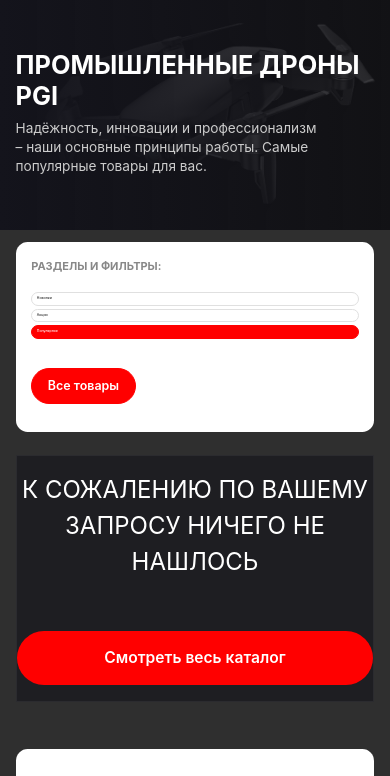
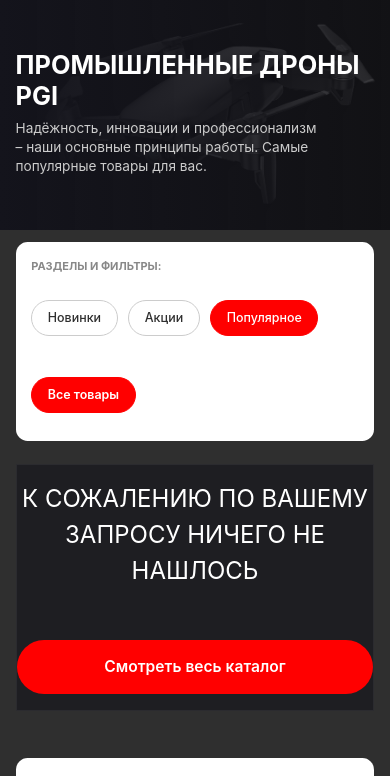
Before and after one commit to Petrbrok/pgi-drones, a website: page public/catalog.html in a window 390 px wide. Shown: the part 68-844 px from the top of the page. Drawn offline with Linux system fonts and the light colour scheme; no server answers.

Commit message:
mobile update

```diff
--- a/public/css/responsive.css
+++ b/public/css/responsive.css
@@ -2,9 +2,11 @@
 
 @media (max-width: 768px) {
     /* === Body & Global Reset === */
-    body {
+    body, html {
         background-color: #2f2f2f !important;
         color: #fff !important;
+        max-width: 100vw !important;
+        overflow-x: hidden !important;
     }
 
     /* === Container === */
@@ -20,8 +22,9 @@
         background-color: #2f2f2f !important;
         position: sticky !important;
         top: 0 !important;
-        z-index: 80 !important;
+        z-index: 80000 !important; /* Увеличен для надежного позиционирования */
         width: 100% !important;
+        overflow: visible !important; /* Разрешаем выпадение меню */
     }
     .header > div:first-child {
         display: flex !important;
@@ -31,6 +34,7 @@
         width: 92vw !important;
         margin: 0 auto !important;
         gap: 2vw !important;
+        overflow: visible !important; /* Разрешаем выпадение меню */
     }
     .header > div:first-child > a {
         padding: 0 !important;
@@ -170,16 +174,17 @@
         background-color: red !important;
     }
 
-    /* === Burger Dropdown Menu with slide-down animation & backdrop blur === */
+    /* === Burger Dropdown Menu with highly robust slide-down CSS transition & backdrop blur === */
+    .burger-closed,
     .burger-menu {
         display: flex !important;
         position: fixed !important;
         flex-direction: column !important;
         align-items: center !important;
         overflow-y: auto !important;
-        background-color: rgba(47, 47, 47, 0.95) !important;
-        backdrop-filter: blur(15px) !important;
-        -webkit-backdrop-filter: blur(15px) !important;
+        background-color: rgba(47, 47, 47, 0.98) !important;
+        backdrop-filter: blur(20px) !important;
+        -webkit-backdrop-filter: blur(20px) !important;
         top: 16vw !important;
         left: 0 !important;
         width: 100vw !important;
@@ -187,25 +192,20 @@
         padding: 8vw 5.33vw !important;
         border-bottom-right-radius: 0 !important;
         border-bottom-left-radius: 0 !important;
-        z-index: 70 !important;
-        transform: translateY(-100%) !important;
-        opacity: 0 !important;
-        animation: slideDownBurger 0.38s cubic-bezier(0.16, 1, 0.3, 1) forwards !important;
-    }
-
-    @keyframes slideDownBurger {
-        0% {
-            transform: translateY(-50%) !important;
-            opacity: 0 !important;
-        }
-        100% {
-            transform: translateY(0) !important;
-            opacity: 1 !important;
-        }
+        z-index: 999999 !important; /* Увеличен для абсолютной видимости поверх всех слоев */
+        transition: transform 0.4s cubic-bezier(0.16, 1, 0.3, 1), opacity 0.35s ease !important;
     }
 
     .burger-closed {
-        display: none !important;
+        transform: translateY(-100%) !important;
+        opacity: 0 !important;
+        pointer-events: none !important;
+    }
+
+    .burger-menu {
+        transform: translateY(0) !important;
+        opacity: 1 !important;
+        pointer-events: auto !important;
     }
     .burger-contact {
         background-color: red !important;
@@ -407,29 +407,56 @@
         display: none !important;
     }
     .catalog-layout {
-        grid-template-columns: 1fr !important;
+        display: grid !important;
+        grid-template-columns: 100% !important;
         gap: 6vw !important;
+        width: 100% !important;
+        max-width: 100% !important;
+        box-sizing: border-box !important;
+        min-width: 0 !important;
+        overflow: hidden !important;
+    }
+    .catalog-layout main {
+        width: 100% !important;
+        max-width: 100% !important;
+        box-sizing: border-box !important;
+        min-width: 0 !important;
+        overflow: hidden !important;
     }
     .catalog-sidebar {
         width: 100% !important;
         position: static !important;
         padding: 4vw !important;
         border-radius: 3vw !important;
+        box-sizing: border-box !important;
+        min-width: 0 !important;
+        max-width: 100% !important;
+        overflow: hidden !important;
     }
     .catalog-items {
+        display: flex !important;
         flex-direction: column !important;
         gap: 6vw !important;
+        width: 100% !important;
+        max-width: 100% !important;
+        box-sizing: border-box !important;
+        min-width: 0 !important;
+        overflow: hidden !important;
     }
 
     /* === Catalog Filters === */
     .catalog-filters {
         position: static !important;
         width: 100% !important;
+        max-width: 100% !important;
         padding: 5vw !important;
         border-radius: 3vw !important;
         margin-bottom: 0 !important;
         background-color: #fff !important;
         box-shadow: 0 4px 15px rgba(0,0,0,0.05) !important;
+        box-sizing: border-box !important;
+        min-width: 0 !important;
+        overflow: hidden !important;
     }
     .catalog-filters > p:first-of-type {
         display: none !important;
@@ -455,10 +482,12 @@
         white-space: nowrap !important;
         gap: 2.67vw !important;
         width: 100% !important;
+        max-width: 100% !important;
         padding: 2vw 0 3vw !important;
         margin-top: 4vw !important;
         border-top: none !important;
         scrollbar-width: none !important;
+        box-sizing: border-box !important;
     }
     .catalog-categories::-webkit-scrollbar,
     .categories-list::-webkit-scrollbar {
@@ -502,9 +531,11 @@
         white-space: nowrap !important;
         gap: 2.67vw !important;
         width: 100% !important;
+        max-width: 100% !important;
         padding: 2vw 0 3vw !important;
         scrollbar-width: none !important;
         margin-bottom: 0 !important;
+        box-sizing: border-box !important;
     }
     .catalog-filter-tags::-webkit-scrollbar {
         display: none !important;
@@ -536,6 +567,45 @@
     }
     .catalog-filter-tags div.filter-active label,
     .catalog-filter-tags div input:checked + label {
+        background-color: red !important;
+        border-color: red !important;
+        color: #fff !important;
+    }
+
+    /* Horizontal status tags for catalog.html (filter-capsules) */
+    .filter-capsules {
+        display: flex !important;
+        flex-direction: row !important;
+        overflow-x: auto !important;
+        white-space: nowrap !important;
+        gap: 2.67vw !important;
+        width: 100% !important;
+        max-width: 100% !important;
+        padding: 2vw 0 3vw !important;
+        scrollbar-width: none !important;
+        margin-bottom: 0 !important;
+        box-sizing: border-box !important;
+    }
+    .filter-capsules::-webkit-scrollbar {
+        display: none !important;
+    }
+    .filter-capsules .capsule-btn {
+        flex: 0 0 auto !important;
+        width: auto !important;
+        height: auto !important;
+        background-color: #fff !important;
+        border: 1px solid #ccc !important;
+        border-radius: 100px !important;
+        padding: 2vw 4vw !important;
+        font-size: 3.2vw !important;
+        color: #2f2f2f !important;
+        transition: all 0.3s !important;
+        font-weight: 500 !important;
+        cursor: pointer !important;
+        text-align: center !important;
+        margin: 0 !important;
+    }
+    .filter-capsules .capsule-btn.active {
         background-color: red !important;
         border-color: red !important;
         color: #fff !important;
```
